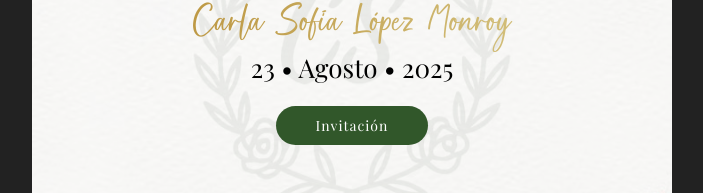
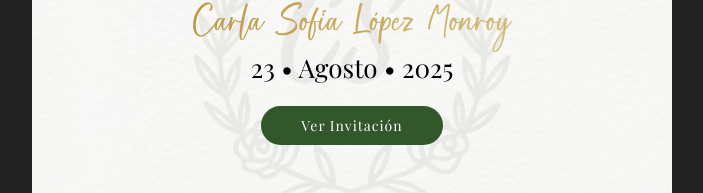
Before and after one commit to AvanttiaEasyAcces/carlasofia-xv, a plain HTML site: page index.html in a window 1280 px wide. Shown: the part 329-522 px from the top of the page, without its empty margins (288-991 px from the left). Drawn offline with nearby package versions, Linux system fonts and the light colour scheme.

Commit message:
Add files via upload

```diff
--- a/index.html
+++ b/index.html
@@ -12,6 +12,10 @@
   gtag('config', 'G-9T2MTXJB0B');
 </script>
 		<!-- Basic -->
+		<meta property="og:image" content="https://avanttiaeasyacces.github.io/carlasofia-xv/assets/img/mini.jpg">
+		<meta property="og:title" content="Mis XV">
+		<meta property="og:description" content="XV de Carla Sofía">
+
         <meta charset="utf-8"/>
         <meta name="viewport" content="width=device-width, initial-scale=1, shrink-to-fit=no">
         <meta http-equiv="x-ua-compatible" content="ie=edge">
@@ -44,7 +48,7 @@
 	<h1 align="center" class="mb-60 color-textos" style="font-size: 26px !important; font-family: Playfair Display !important;">Mis XV años</h1>
 	<h1 align="center" class="color-titulos mb-0">Carla Sofía López Monroy</h1>
 	<h2 align="center" class="mb-30 color-textos" style="font-size: 26px !important; font-family: Playfair Display !important;">23 • Agosto • 2025</h2>
-	<div align="center" id="startButton"><a style="cursor: pointer;" target="_self" onclick="funciones()" class="link-abrir color-principal">Invitación</a></div>
+	<div align="center" id="startButton"><a style="cursor: pointer;" target="_self" onclick="funciones()" class="link-abrir color-principal">Ver Invitación</a></div>
 	<!-- <p align="center" class="color-textos" style="font-size:20px !important; position: absolute; bottom: 115px !important; left: 0 !important; right: 0 !important; margin: auto !important;">Pases Asignados:<br>1 Persona</p> -->
 	</div>
 	</section>
```
